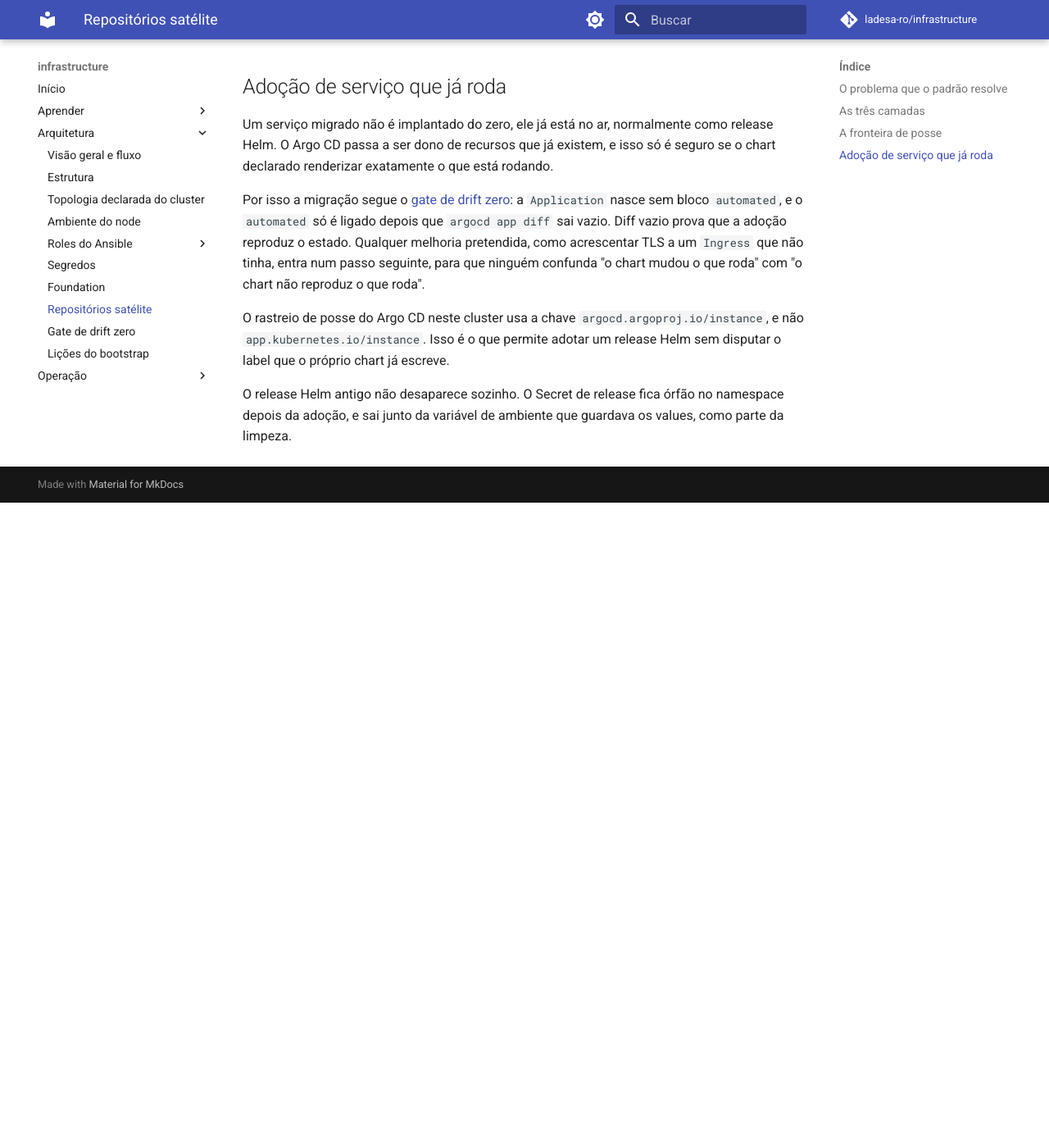
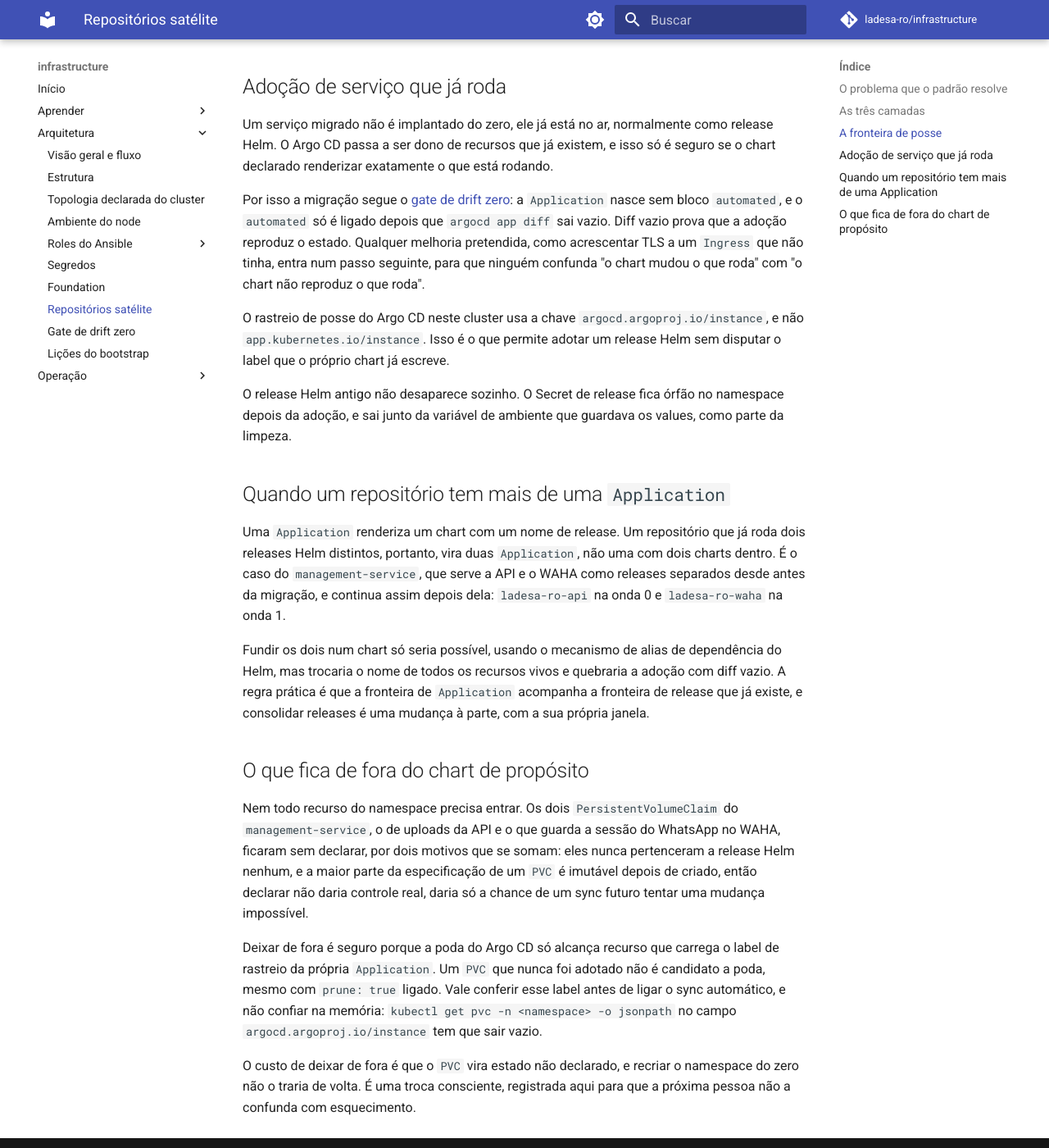
Before and after one commit to ladesa-ro/infrastructure, an MkDocs documentation site: the page built from docs/arquitetura/satelites.md, in a window 1280 px wide and 1400 px high, scrolled down 3014 px. Shown: the whole window at 82% size. Built offline with MkDocs 1.6.1 and Material for MkDocs 9.7.7, drawn with Linux system fonts in a browser that asks for light colours; comment, search, counter and statistics services are not loaded; before the commit the page ends 3627 px from its top, so only the background shows below that.

Commit message:
docs: record management-service argo cd migration

```diff
--- a/docs/arquitetura/satelites.md
+++ b/docs/arquitetura/satelites.md
@@ -57,3 +57,17 @@ Por isso a migração segue o [gate de drift zero](gate-de-drift-zero.md): a `Ap
 O rastreio de posse do Argo CD neste cluster usa a chave `argocd.argoproj.io/instance`, e não `app.kubernetes.io/instance`. Isso é o que permite adotar um release Helm sem disputar o label que o próprio chart já escreve.
 
 O release Helm antigo não desaparece sozinho. O Secret de release fica órfão no namespace depois da adoção, e sai junto da variável de ambiente que guardava os values, como parte da limpeza.
+
+## Quando um repositório tem mais de uma `Application`
+
+Uma `Application` renderiza um chart com um nome de release. Um repositório que já roda dois releases Helm distintos, portanto, vira duas `Application`, não uma com dois charts dentro. É o caso do `management-service`, que serve a API e o WAHA como releases separados desde antes da migração, e continua assim depois dela: `ladesa-ro-api` na onda 0 e `ladesa-ro-waha` na onda 1.
+
+Fundir os dois num chart só seria possível, usando o mecanismo de alias de dependência do Helm, mas trocaria o nome de todos os recursos vivos e quebraria a adoção com diff vazio. A regra prática é que a fronteira de `Application` acompanha a fronteira de release que já existe, e consolidar releases é uma mudança à parte, com a sua própria janela.
+
+## O que fica de fora do chart de propósito
+
+Nem todo recurso do namespace precisa entrar. Os dois `PersistentVolumeClaim` do `management-service`, o de uploads da API e o que guarda a sessão do WhatsApp no WAHA, ficaram sem declarar, por dois motivos que se somam: eles nunca pertenceram a release Helm nenhum, e a maior parte da especificação de um `PVC` é imutável depois de criado, então declarar não daria controle real, daria só a chance de um sync futuro tentar uma mudança impossível.
+
+Deixar de fora é seguro porque a poda do Argo CD só alcança recurso que carrega o label de rastreio da própria `Application`. Um `PVC` que nunca foi adotado não é candidato a poda, mesmo com `prune: true` ligado. Vale conferir esse label antes de ligar o sync automático, e não confiar na memória: `kubectl get pvc -n <namespace> -o jsonpath` no campo `argocd.argoproj.io/instance` tem que sair vazio.
+
+O custo de deixar de fora é que o `PVC` vira estado não declarado, e recriar o namespace do zero não o traria de volta. É uma troca consciente, registrada aqui para que a próxima pessoa não a confunda com esquecimento.
```
Also changed, not shown: docs/operacao/pendencias.md (+3 -3 lines), 1 other file.
